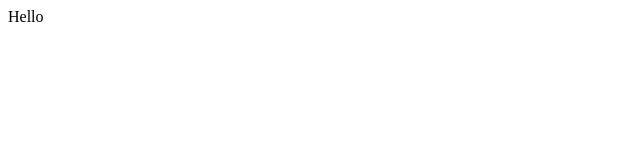
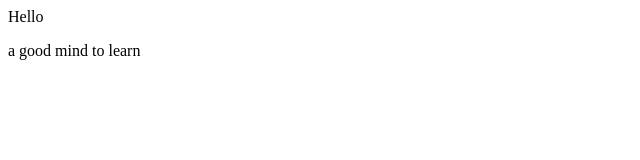
Before and after one commit to zdw19901114/test-repo, a plain HTML site: page index.html in a window 1280 px wide. Shown: the whole page, without its empty margins (0-640 px from the left). Drawn offline with Linux system fonts and the light colour scheme.

Commit message:
good mind

```diff
--- a/index.html
+++ b/index.html
@@ -1 +1,2 @@
 <div>Hello</div>
+<p> a good mind to learn</p>
```
